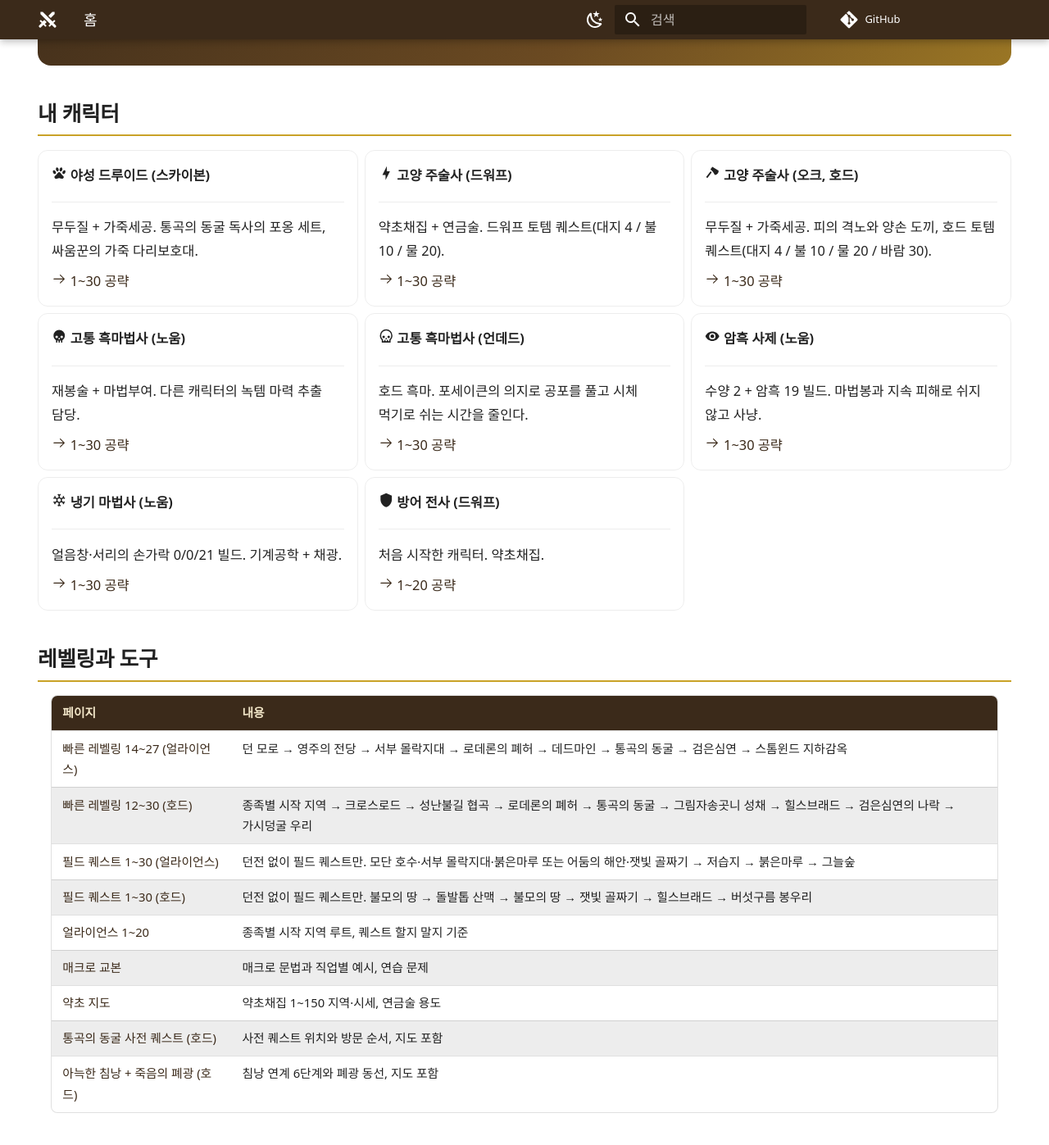
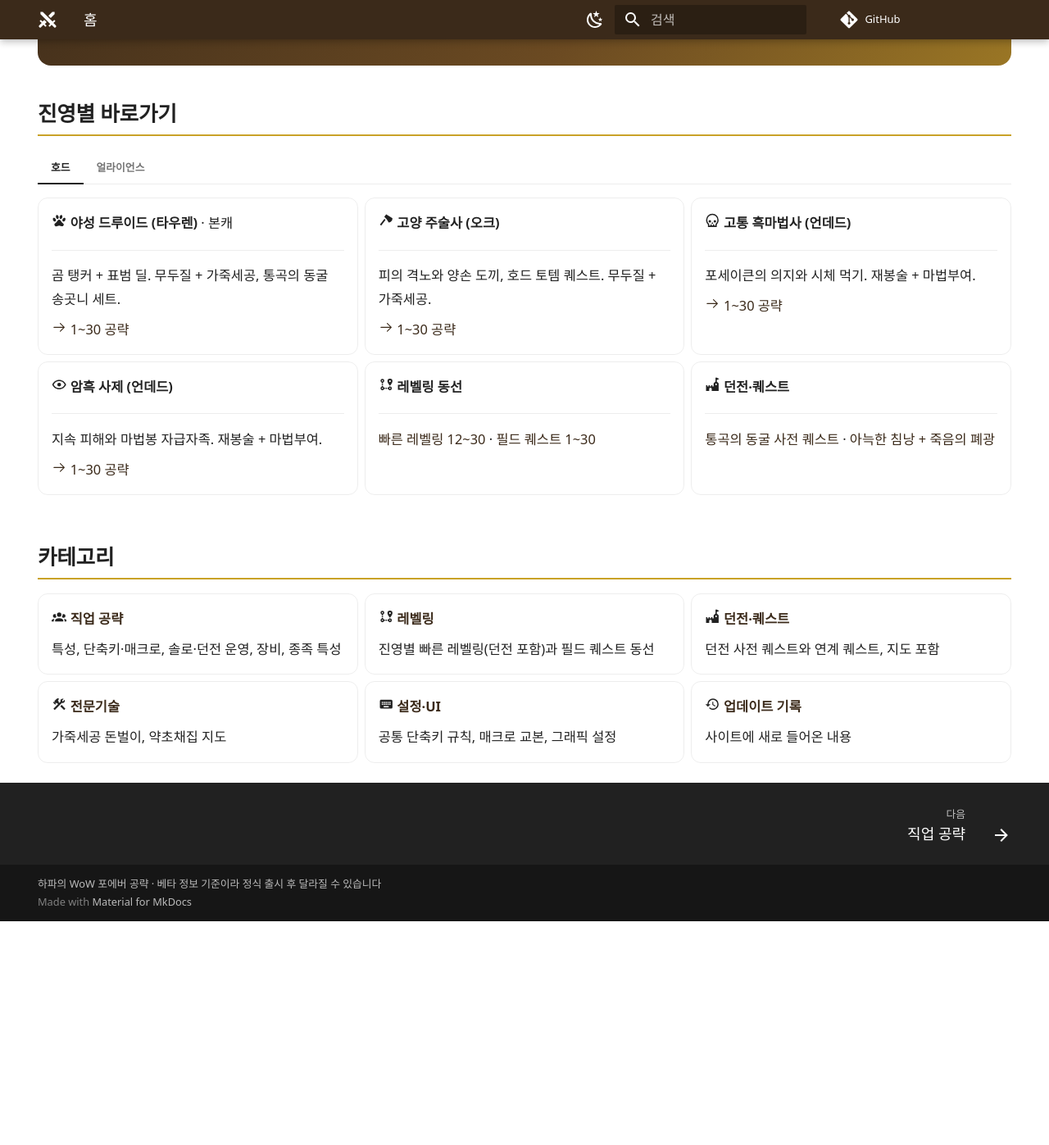
Before and after one commit to highv-game/wcf-guide, an MkDocs documentation site: the page built from docs/index.md, in a window 1280 px wide and 1400 px high, scrolled down 305 px. Shown: the top 1397 px of the window at 82% size. Built offline with MkDocs 1.6.1 and Material for MkDocs 9.7.7, drawn with Linux system fonts in a browser that asks for light colours; some web fonts are replaced; comment, search, counter and statistics services are not loaded; after the commit the page ends 1429 px from its top, so only the background shows below that; some of the changed text lies outside the part shown.

Commit message:
메뉴 구조 개편: 직업별·진영별 묶음, 던전·퀘스트 탭, 도구 탭 제거
홈은 진영별 바로가기와 카테고리 카드로 바꾸고, 각 탭에 소개 페이지 추가.
공통 단축키 규칙은 settings/keybinds.md로 옮김.

Co-Authored-By: Claude Opus 5.5 <noreply@anthropic.com>
Claude-Session: https://claude.ai/code/session_012EATFnE6WvPnVcdVSqBCPW

```diff
--- a/docs/classes/index.md
+++ b/docs/classes/index.md
@@ -2,15 +2,27 @@
 
 모든 직업 문서는 같은 순서로 되어 있습니다: 한눈에 보기 → 특성 → 단축키·매크로 → 솔로 → 던전 → 레벨링 루트 → 장비 → 전문기술 → 종족 특성 → 게임에서 확인할 것.
 
-| 직업 | 종족 | 범위 | 전문기술 |
-| --- | --- | --- | --- |
-| [야성 드루이드](druid.md) | 스카이본 | 1~30 | 무두질 + 가죽세공 |
-| [야성 드루이드 (호드)](druid-tauren.md) | 타우렌 | 1~30 | 무두질 + 가죽세공 |
-| [고양 주술사](shaman.md) | 드워프 | 1~30 | 약초채집 + 연금술 |
-| [고양 주술사 (호드)](shaman-orc.md) | 오크 | 1~30 | 무두질 + 가죽세공 |
-| [고통 흑마법사](warlock.md) | 노움 | 1~30 | 재봉술 + 마법부여 |
-| [고통 흑마법사 (호드)](warlock-undead.md) | 언데드 | 1~30 | 재봉술 + 마법부여 |
-| [암흑 사제](priest.md) | 노움 | 1~30 | |
-| [암흑 사제](priest-undead.md) | 언데드 | 1~30 | 재봉술 + 마법부여 |
-| [냉기 마법사](mage.md) | 노움 | 1~30 | 기계공학 + 채광 |
-| [방어 전사](warrior.md) | 드워프 | 1~20 | 약초채집 |
+키 배치는 모든 직업이 [공통 단축키 규칙](../settings/keybinds.md)을 따릅니다.
+
+## 직업별
+
+| 직업 · 특성 | 얼라이언스 | 호드 | 범위 |
+| --- | --- | --- | :-: |
+| 야성 드루이드 | [스카이본](druid.md) | [타우렌](druid-tauren.md) | 1~30 |
+| 고양 주술사 | [드워프](shaman.md) | [오크](shaman-orc.md) | 1~30 |
+| 고통 흑마법사 | [노움](warlock.md) | [언데드](warlock-undead.md) | 1~30 |
+| 암흑 사제 | [노움](priest.md) | [언데드](priest-undead.md) | 1~30 |
+| 냉기 마법사 | [노움](mage.md) | | 1~30 |
+| 방어 전사 | [드워프](warrior.md) | | 1~20 |
+
+## 전문기술 조합
+
+| 공략 | 전문기술 |
+| --- | --- |
+| [야성 드루이드 (타우렌)](druid-tauren.md) · [스카이본](druid.md) | 무두질 + 가죽세공 |
+| [고양 주술사 (오크)](shaman-orc.md) | 무두질 + 가죽세공 |
+| [고양 주술사 (드워프)](shaman.md) | 약초채집 + 연금술 |
+| [고통 흑마법사 (노움)](warlock.md) · [언데드](warlock-undead.md) | 재봉술 + 마법부여 |
+| [암흑 사제 (언데드)](priest-undead.md) | 재봉술 + 마법부여 |
+| [냉기 마법사 (노움)](mage.md) | 기계공학 + 채광 |
+| [방어 전사 (드워프)](warrior.md) | 약초채집 |
--- /dev/null
+++ b/docs/dungeons/index.md
@@ -0,0 +1,14 @@
+# 던전·퀘스트
+
+던전에 들어가기 전에 받아 둘 퀘스트와, 여러 지역을 오가는 연계 퀘스트를 지도와 함께 정리했습니다. 지도는 각 페이지 안에 있습니다.
+
+=== "호드"
+
+    | 페이지 | 레벨 | 내용 |
+    | --- | :-: | --- |
+    | [통곡의 동굴 사전 퀘스트](../leveling/wailing-caverns-horde.md) | 19~22 | 던전 퀘스트 7개, 선행 연계, 방문 순서 지도 |
+    | [아늑한 침낭 + 죽음의 폐광](../leveling/sleeping-bag-deadmines-horde.md) | 14~ | 침낭 숨은 연계 6단계와 폐광 동선 지도 |
+
+=== "얼라이언스"
+
+    얼라이언스 던전 퀘스트는 [빠른 레벨링 14~27](../leveling/fast-route-14-27.md)의 각 단계에 들어 있습니다.
--- a/docs/index.md
+++ b/docs/index.md
@@ -8,108 +8,154 @@ hide:
 
 # 하파의 WoW 포에버 공략
 
-직업별 1~30 육성, 단축키와 매크로, 던전, 전문기술까지 한곳에 모았습니다.
+직업별 1~30 육성, 레벨링 동선, 던전 퀘스트, 전문기술, 단축키 설정을 한곳에 모았습니다.
 
-베타 만렙 30 · 이름 선점 10월 28일 · **정식 출시 11월 4일**
+베타 만렙 30 · **정식 출시 11월 4일**
 
-[직업 공략 보기](classes/index.md){ .md-button .md-button--primary }
-[빠른 레벨링 14~27](leveling/fast-route-14-27.md){ .md-button }
+[직업 공략](classes/index.md){ .md-button .md-button--primary }
+[레벨링](leveling/index.md){ .md-button }
+[던전·퀘스트](dungeons/index.md){ .md-button }
 
 </div>
 
-## 내 캐릭터
+## 진영별 바로가기
+
+=== "호드"
+
+    <div class="grid cards" markdown>
+
+    -   :material-paw: **야성 드루이드 (타우렌)** · 본캐
+
+        ---
+
+        곰 탱커 + 표범 딜. 무두질 + 가죽세공, 통곡의 동굴 송곳니 세트.
+
+        [:octicons-arrow-right-24: 1~30 공략](classes/druid-tauren.md)
+
+    -   :material-axe: **고양 주술사 (오크)**
+
+        ---
+
+        피의 격노와 양손 도끼, 호드 토템 퀘스트. 무두질 + 가죽세공.
+
+        [:octicons-arrow-right-24: 1~30 공략](classes/shaman-orc.md)
+
+    -   :material-skull-outline: **고통 흑마법사 (언데드)**
+
+        ---
+
+        포세이큰의 의지와 시체 먹기. 재봉술 + 마법부여.
+
+        [:octicons-arrow-right-24: 1~30 공략](classes/warlock-undead.md)
+
+    -   :material-eye-outline: **암흑 사제 (언데드)**
+
+        ---
+
+        지속 피해와 마법봉 자급자족. 재봉술 + 마법부여.
+
+        [:octicons-arrow-right-24: 1~30 공략](classes/priest-undead.md)
+
+    -   :material-map-marker-path: **레벨링 동선**
+
+        ---
+
+        [빠른 레벨링 12~30](leveling/fast-route-horde.md) · [필드 퀘스트 1~30](leveling/field-route-horde.md)
+
+    -   :material-castle: **던전·퀘스트**
+
+        ---
+
+        [통곡의 동굴 사전 퀘스트](leveling/wailing-caverns-horde.md) · [아늑한 침낭 + 죽음의 폐광](leveling/sleeping-bag-deadmines-horde.md)
+
+    </div>
+
+=== "얼라이언스"
+
+    <div class="grid cards" markdown>
+
+    -   :material-paw: **야성 드루이드 (스카이본)**
+
+        ---
+
+        무두질 + 가죽세공. 독사의 포옹 세트, 싸움꾼의 가죽 다리보호대.
+
+        [:octicons-arrow-right-24: 1~30 공략](classes/druid.md)
+
+    -   :material-lightning-bolt: **고양 주술사 (드워프)**
+
+        ---
+
+        약초채집 + 연금술. 드워프 토템 퀘스트(대지 4 / 불 10 / 물 20).
+
+        [:octicons-arrow-right-24: 1~30 공략](classes/shaman.md)
+
+    -   :material-skull: **고통 흑마법사 (노움)**
+
+        ---
+
+        재봉술 + 마법부여. 다른 캐릭터의 녹템 마력 추출 담당.
+
+        [:octicons-arrow-right-24: 1~30 공략](classes/warlock.md)
+
+    -   :material-eye: **암흑 사제 (노움)**
+
+        ---
+
+        수양 2 + 암흑 19 빌드. 마법봉과 지속 피해로 쉬지 않고 사냥.
+
+        [:octicons-arrow-right-24: 1~30 공략](classes/priest.md)
+
+    -   :material-snowflake: **냉기 마법사 (노움)**
+
+        ---
+
+        얼음창·서리의 손가락 0/0/21 빌드. 기계공학 + 채광.
+
+        [:octicons-arrow-right-24: 1~30 공략](classes/mage.md)
+
+    -   :material-shield: **방어 전사 (드워프)**
+
+        ---
+
+        처음 시작한 캐릭터. 약초채집.
+
+        [:octicons-arrow-right-24: 1~20 공략](classes/warrior.md)
+
+    -   :material-map-marker-path: **레벨링 동선**
+
+        ---
+
+        [시작 지역 1~20](tools/alliance-leveling.html) · [빠른 레벨링 14~27](leveling/fast-route-14-27.md) · [필드 퀘스트 1~30](leveling/field-route-alliance.md)
+
+    </div>
+
+## 카테고리
 
 <div class="grid cards" markdown>
 
--   :material-paw: **야성 드루이드 (스카이본)**
+-   :material-account-group: **[직업 공략](classes/index.md)**
 
-    ---
+    특성, 단축키·매크로, 솔로·던전 운영, 장비, 종족 특성
 
-    무두질 + 가죽세공. 통곡의 동굴 독사의 포옹 세트, 싸움꾼의 가죽 다리보호대.
+-   :material-map-marker-path: **[레벨링](leveling/index.md)**
 
-    [:octicons-arrow-right-24: 1~30 공략](classes/druid.md)
+    진영별 빠른 레벨링(던전 포함)과 필드 퀘스트 동선
 
--   :material-lightning-bolt: **고양 주술사 (드워프)**
+-   :material-castle: **[던전·퀘스트](dungeons/index.md)**
 
-    ---
+    던전 사전 퀘스트와 연계 퀘스트, 지도 포함
 
-    약초채집 + 연금술. 드워프 토템 퀘스트(대지 4 / 불 10 / 물 20).
+-   :material-hammer-wrench: **[전문기술](professions/index.md)**
 
-    [:octicons-arrow-right-24: 1~30 공략](classes/shaman.md)
+    가죽세공 돈벌이, 약초채집 지도
 
--   :material-axe: **고양 주술사 (오크, 호드)**
+-   :material-keyboard: **[설정·UI](settings/index.md)**
 
-    ---
+    공통 단축키 규칙, 매크로 교본, 그래픽 설정
 
-    무두질 + 가죽세공. 피의 격노와 양손 도끼, 호드 토템 퀘스트(대지 4 / 불 10 / 물 20 / 바람 30).
+-   :material-history: **[업데이트 기록](changelog.md)**
 
-    [:octicons-arrow-right-24: 1~30 공략](classes/shaman-orc.md)
-
--   :material-skull: **고통 흑마법사 (노움)**
-
-    ---
-
-    재봉술 + 마법부여. 다른 캐릭터의 녹템 마력 추출 담당.
-
-    [:octicons-arrow-right-24: 1~30 공략](classes/warlock.md)
-
--   :material-skull-outline: **고통 흑마법사 (언데드)**
-
-    ---
-
-    호드 흑마. 포세이큰의 의지로 공포를 풀고 시체 먹기로 쉬는 시간을 줄인다.
-
-    [:octicons-arrow-right-24: 1~30 공략](classes/warlock-undead.md)
-
--   :material-eye: **암흑 사제 (노움)**
-
-    ---
-
-    수양 2 + 암흑 19 빌드. 마법봉과 지속 피해로 쉬지 않고 사냥.
-
-    [:octicons-arrow-right-24: 1~30 공략](classes/priest.md)
-
--   :material-snowflake: **냉기 마법사 (노움)**
-
-    ---
-
-    얼음창·서리의 손가락 0/0/21 빌드. 기계공학 + 채광.
-
-    [:octicons-arrow-right-24: 1~30 공략](classes/mage.md)
-
--   :material-shield: **방어 전사 (드워프)**
-
-    ---
-
-    처음 시작한 캐릭터. 약초채집.
-
-    [:octicons-arrow-right-24: 1~20 공략](classes/warrior.md)
+    사이트에 새로 들어온 내용
 
 </div>
-
-## 레벨링과 도구
-
-| 페이지 | 내용 |
-| --- | --- |
-| [빠른 레벨링 14~27 (얼라이언스)](leveling/fast-route-14-27.md) | 던 모로 → 영주의 전당 → 서부 몰락지대 → 로데론의 폐허 → 데드마인 → 통곡의 동굴 → 검은심연 → 스톰윈드 지하감옥 |
-| [빠른 레벨링 12~30 (호드)](leveling/fast-route-horde.md) | 종족별 시작 지역 → 크로스로드 → 성난불길 협곡 → 로데론의 폐허 → 통곡의 동굴 → 그림자송곳니 성채 → 힐스브래드 → 검은심연의 나락 → 가시덩굴 우리 |
-| [필드 퀘스트 1~30 (얼라이언스)](leveling/field-route-alliance.md) | 던전 없이 필드 퀘스트만. 모단 호수·서부 몰락지대·붉은마루 또는 어둠의 해안·잿빛 골짜기 → 저습지 → 붉은마루 → 그늘숲 |
-| [필드 퀘스트 1~30 (호드)](leveling/field-route-horde.md) | 던전 없이 필드 퀘스트만. 불모의 땅 → 돌발톱 산맥 → 불모의 땅 → 잿빛 골짜기 → 힐스브래드 → 버섯구름 봉우리 |
-| [얼라이언스 1~20](tools/alliance-leveling.html) | 종족별 시작 지역 루트, 퀘스트 할지 말지 기준 |
-| [매크로 교본](tools/macro-guide.html) | 매크로 문법과 직업별 예시, 연습 문제 |
-| [약초 지도](tools/herb-atlas.html) | 약초채집 1~150 지역·시세, 연금술 용도 |
-| [통곡의 동굴 사전 퀘스트 (호드)](leveling/wailing-caverns-horde.md) | 사전 퀘스트 위치와 방문 순서, 지도 포함 |
-| [아늑한 침낭 + 죽음의 폐광 (호드)](leveling/sleeping-bag-deadmines-horde.md) | 침낭 연계 6단계와 폐광 동선, 지도 포함 |
-
-## 공통 단축키 규칙
-
-모든 직업 공략은 같은 키 배치를 씁니다. 칸마다 기능 하나를 두고, 기본 바 위로 두 줄을 쌓아 같은 열은 같은 키에 수정키만 다르게 합니다.
-
-- **기본 바**: 1~5, Q E R F G Z T
-- **한 칸 위(2번 바)**: 숫자 위는 **Ctrl**(1~4 마우스오버 치유·해제), 알파벳 위는 **Shift**(비전투·변형 기술)
-- **두 칸 위(3번 바)**: **Alt** + 같은 키(변형 기술)
-- **5번 바(2번 바 왼쪽)**: 따라치기(`` ` ``), 공격대 징표(Caps Lock / Alt+Caps / Ctrl+Caps), 단축키 표를 여는 ? 버튼(`/wcfkeys`). 모든 캐릭터 공용
-- **Shift+숫자와 Ctrl+알파벳은 쓰지 않습니다.** 기본 단축키의 Shift+1~6(행동 단축바 넘기기)은 해제합니다.
-- **T**: 전투 부활 / 던전 부활
-- WcfSetup 애드온이 있는 직업은 `/wcfsetup` 한 번으로 매크로·칸·단축키·바 위치를 설정합니다. 공략이 있는 모든 직업(고양 주술사, 야성 드루이드, 고통 흑마법사, 암흑 사제, 냉기 마법사, 방어 전사)을 지원합니다.
-- Alt+Shift 조합은 한글 입력 전환과 겹쳐서 쓰지 않습니다.
--- /dev/null
+++ b/docs/leveling/index.md
@@ -0,0 +1,21 @@
+# 레벨링
+
+진영을 고르고, 던전을 섞을지 필드 퀘스트만 할지 고르면 됩니다.
+
+=== "호드"
+
+    | 페이지 | 레벨 | 방식 | 동선 |
+    | --- | :-: | --- | --- |
+    | [빠른 레벨링](fast-route-horde.md) | 12~30 | 퀘스트 + 던전 6곳 | 크로스로드 → 성난불길 협곡 → 로데론의 폐허 → 통곡의 동굴 → 그림자송곳니 성채 → 힐스브래드 → 검은심연의 나락 → 가시덩굴 우리 |
+    | [필드 퀘스트](field-route-horde.md) | 1~30 | 던전 없이 | 불모의 땅 → 돌발톱 산맥 → 불모의 땅 → 잿빛 골짜기 → 힐스브래드 → 버섯구름 봉우리 |
+
+=== "얼라이언스"
+
+    | 페이지 | 레벨 | 방식 | 동선 |
+    | --- | :-: | --- | --- |
+    | [시작 지역 1~20](../tools/alliance-leveling.html) | 1~20 | 종족별 시작 지역 | 시작 지역 루트, 퀘스트 할지 말지 기준 |
+    | [빠른 레벨링](fast-route-14-27.md) | 14~27 | 퀘스트 + 던전 | 던 모로 → 영주의 전당 → 서부 몰락지대 → 로데론의 폐허 → 죽음의 폐광 → 통곡의 동굴 → 검은 심연의 나락 → 스톰윈드 지하감옥 |
+    | [필드 퀘스트](field-route-alliance.md) | 1~30 | 던전 없이 | 모단 호수·서부 몰락지대·붉은마루 또는 어둠의 해안·잿빛 골짜기 → 저습지 → 붉은마루 → 그늘숲 |
+
+!!! tip "던전에 들어가기 전에"
+    던전별로 미리 받아 둘 퀘스트와 동선은 [던전·퀘스트](../dungeons/index.md)에 있습니다.
--- /dev/null
+++ b/docs/professions/index.md
@@ -0,0 +1,8 @@
+# 전문기술
+
+| 페이지 | 내용 |
+| --- | --- |
+| [가죽세공 돈벌이·상인의 호의](leatherworking.md) | 팔 수 있는 가죽 제작품, 상인의 호의 상자 반납, 싸움꾼 도안 |
+| [약초채집 지도](../tools/herb-atlas.html) | 약초채집 1~150 지역과 시세, 연금술 용도 |
+
+직업별 전문기술 조합은 [직업 공략](../classes/index.md#전문기술-조합)에 있습니다.
--- /dev/null
+++ b/docs/settings/keybinds.md
@@ -0,0 +1,38 @@
+# 공통 단축키 규칙
+
+> 최종 수정: 2026-11-11
+
+!!! abstract "한눈에 보기"
+    모든 직업 공략은 같은 키 배치를 씁니다. 칸마다 기능 하나를 두고, 기본 바 위로 두 줄을 쌓아 같은 열은 같은 키에 수정키만 다르게 합니다.
+
+    - 직업별 실제 배치는 각 직업 페이지의 **단축키와 매크로**에 있습니다.
+    - WcfSetup 애드온의 `/wcfsetup` 한 번으로 매크로·칸·단축키·바 위치가 설정됩니다.
+
+## 3줄 배치
+
+| 줄 | 위치 | 키 | 용도 |
+| --- | --- | --- | --- |
+| 기본 바 | 1번 바 | 1~5, Q E R F G Z T | 주력 기술 |
+| 한 칸 위 | 2번 바 | 숫자 위 **Ctrl**+1~4, 알파벳 위 **Shift**+알파벳 | Ctrl+1~4 마우스오버 치유·해제, Shift는 비전투·변형 기술 |
+| 두 칸 위 | 3번 바 | **Alt** + 같은 키 | 변형 기술 |
+| 공용 | 5번 바 (2번 바 왼쪽) | `` ` ``, Caps Lock, Alt+Caps, Ctrl+Caps, ? | 따라치기, 공격대 징표, 단축키 표(`/wcfkeys`). 모든 캐릭터 공용 |
+
+- **T**: 전투 부활 / 던전 부활
+
+## 쓰지 않는 조합
+
+- **Shift+숫자와 Ctrl+알파벳은 쓰지 않습니다.** 기본 단축키의 Shift+1~6(행동 단축바 넘기기)은 해제합니다.
+- **Alt+Shift** 조합은 한글 입력 전환과 겹쳐서 쓰지 않습니다.
+
+## WcfSetup 애드온
+
+`/wcfsetup` 한 번으로 매크로·칸·단축키·바 위치를 설정합니다. 공략이 있는 모든 직업(고양 주술사, 야성 드루이드, 고통 흑마법사, 암흑 사제, 냉기 마법사, 방어 전사)을 지원합니다. 게임 안에서 `/wcfkeys`로 지금 직업의 단축키 표를 엽니다.
+
+!!! tip "매크로 문법이 궁금하면"
+    `[mod:alt]`, `[@mouseover]` 같은 조건문은 [매크로 교본](../tools/macro-guide.html)에 예시와 함께 정리되어 있습니다.
+
+## 게임에서 확인할 것
+
+- [ ] 키 설정에서 Shift+1~6(행동 단축바 넘기기)을 해제했다
+- [ ] 2번·3번·5번 바를 켜 두었다
+- [ ] `/wcfsetup` 실행 후 `/wcfkeys` 표와 실제 키가 맞다
--- a/mkdocs.yml
+++ b/mkdocs.yml
@@ -83,40 +83,54 @@ markdown_extensions:
 
 nav:
   - 홈: index.md
-  - 직업 공략:
+  - 직업:
       - classes/index.md
-      - 야성 드루이드 (스카이본): classes/druid.md
-      - 야성 드루이드 (타우렌): classes/druid-tauren.md
-      - 고양 주술사 (드워프): classes/shaman.md
-      - 고양 주술사 (오크): classes/shaman-orc.md
-      - 고통 흑마법사 (노움): classes/warlock.md
-      - 고통 흑마법사 (언데드): classes/warlock-undead.md
-      - 암흑 사제 (노움): classes/priest.md
-      - 암흑 사제 (언데드): classes/priest-undead.md
-      - 냉기 마법사 (노움): classes/mage.md
-      - 방어 전사 (드워프): classes/warrior.md
+      - 드루이드:
+          - 야성 · 타우렌 (호드): classes/druid-tauren.md
+          - 야성 · 스카이본 (얼라이언스): classes/druid.md
+          - 지난 문서:
+              - archive/index.md
+              - 스카이본 드루이드 1~20: archive/druid-skyborne-1-20.md
+              - 드루이드 솔로·매크로: archive/druid-solo-macros.md
+              - 드루이드 던전: archive/druid-dungeon.md
+              - 나이트엘프 드루이드 1~20: archive/druid-nightelf-1-20.md
+      - 주술사:
+          - 고양 · 오크 (호드): classes/shaman-orc.md
+          - 고양 · 드워프 (얼라이언스): classes/shaman.md
+      - 흑마법사:
+          - 고통 · 언데드 (호드): classes/warlock-undead.md
+          - 고통 · 노움 (얼라이언스): classes/warlock.md
+      - 사제:
+          - 암흑 · 언데드 (호드): classes/priest-undead.md
+          - 암흑 · 노움 (얼라이언스): classes/priest.md
+      - 마법사:
+          - 냉기 · 노움 (얼라이언스): classes/mage.md
+      - 전사:
+          - 방어 · 드워프 (얼라이언스): classes/warrior.md
   - 레벨링:
-      - 빠른 레벨링 14~27 (얼라이언스): leveling/fast-route-14-27.md
-      - 빠른 레벨링 12~30 (호드): leveling/fast-route-horde.md
-      - 필드 퀘스트 1~30 (얼라이언스): leveling/field-route-alliance.md
-      - 필드 퀘스트 1~30 (호드): leveling/field-route-horde.md
-      - 통곡의 동굴 사전 퀘스트 (호드): leveling/wailing-caverns-horde.md
-      - 아늑한 침낭 + 죽음의 폐광 (호드): leveling/sleeping-bag-deadmines-horde.md
-      - 얼라이언스 1~20 (인터랙티브): tools/alliance-leveling.html
+      - leveling/index.md
+      - 호드:
+          - 빠른 레벨링 12~30: leveling/fast-route-horde.md
+          - 필드 퀘스트 1~30: leveling/field-route-horde.md
+      - 얼라이언스:
+          - 시작 지역 1~20: tools/alliance-leveling.html
+          - 빠른 레벨링 14~27: leveling/fast-route-14-27.md
+          - 필드 퀘스트 1~30: leveling/field-route-alliance.md
+  - 던전·퀘스트:
+      - dungeons/index.md
+      - 호드:
+          - 통곡의 동굴 사전 퀘스트: leveling/wailing-caverns-horde.md
+          - 아늑한 침낭 + 죽음의 폐광: leveling/sleeping-bag-deadmines-horde.md
   - 전문기술:
+      - professions/index.md
       - 가죽세공 돈벌이·상인의 호의: professions/leatherworking.md
-  - 설정:
+      - 약초채집 지도: tools/herb-atlas.html
+  - 설정·UI:
+      - settings/index.md
+      - 공통 단축키 규칙: settings/keybinds.md
+      - 매크로 교본: tools/macro-guide.html
       - 4K 120프레임 그래픽: settings/graphics.md
-  - 도구:
-      - 매크로 교본: tools/macro-guide.html
-      - 약초 지도: tools/herb-atlas.html
   - 업데이트 기록: changelog.md
-  - 지난 문서:
-      - archive/index.md
-      - 스카이본 드루이드 1~20: archive/druid-skyborne-1-20.md
-      - 드루이드 솔로·매크로: archive/druid-solo-macros.md
-      - 드루이드 던전: archive/druid-dungeon.md
-      - 나이트엘프 드루이드 1~20: archive/druid-nightelf-1-20.md
 
 validation:
   anchors: warn
```
Also changed, not shown: CLAUDE.md (+2 -2 lines), docs/changelog.md (+1 -0 lines), docs/settings/index.md (added, +7 -0 lines).
